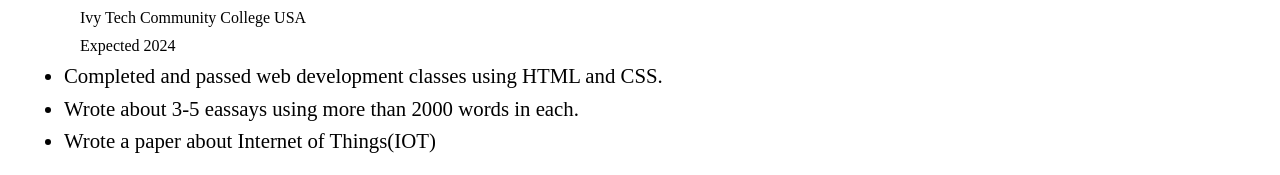
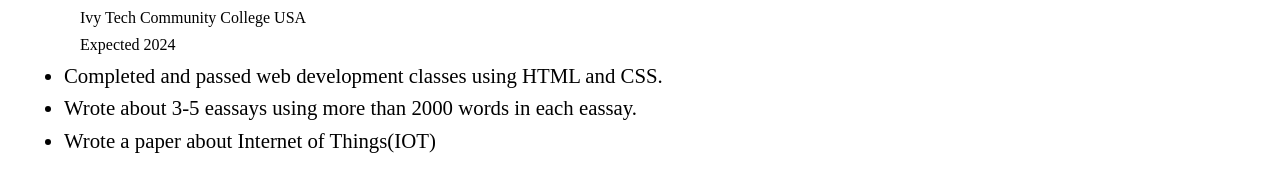
Before and after one commit to najibkiyemba/updatedResume2023, a React (Create React App) app: page / in a window 1280 px wide. Shown: the part 3365-3540 px from the top of the page. Built offline with nearby package versions, Linux system fonts and the light colour scheme.

Commit message:
Working with screen size

```diff
--- a/src/components/education/Education.jsx
+++ b/src/components/education/Education.jsx
@@ -29,7 +29,7 @@ const Education = () => {
                 <div className="roles">
                     <ul>
                         <li>Completed and passed web development classes using HTML and CSS.</li>
-                        <li>Wrote about 3-5 eassays using more than 2000 words in each.</li>
+                        <li>Wrote about 3-5 eassays using more than 2000 words in each eassay.</li>
                         <li>Wrote a paper about Internet of Things(IOT)</li>
                     </ul>
                 </div>
--- a/src/components/education/education.css
+++ b/src/components/education/education.css
@@ -25,5 +25,5 @@
 }
 
 .roles ul {
-    padding: 0% 0% 1rem 0%;
+    padding: 0% 1rem 1rem 0%;
 }
```
